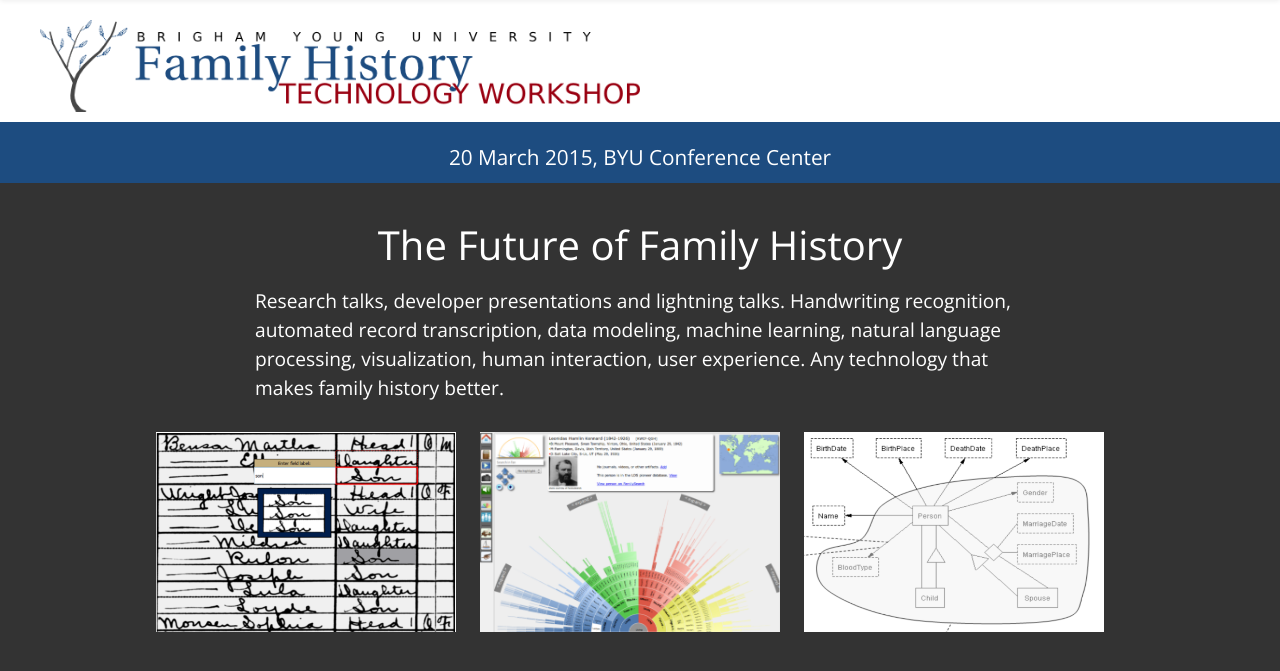
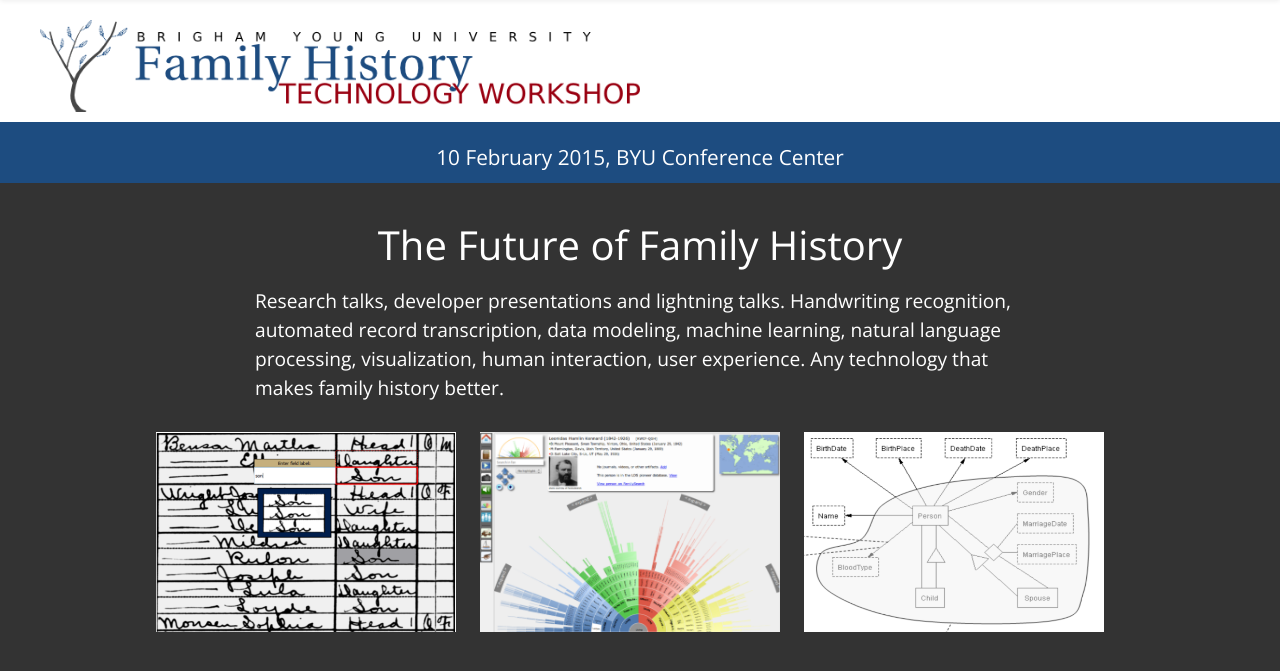
Before and after one commit to byu-fht/fhtw-old, a Flask app: page / in a window 1280 px wide. Shown: the part 62-733 px from the top of the page. Run offline with Flask 2, Linux system fonts and the light colour scheme; some libraries are stand-ins or nearby versions.

Commit message:
Updated the date of the conference.

```diff
--- a/templates/call-for-papers.html
+++ b/templates/call-for-papers.html
@@ -105,7 +105,7 @@
 Daniel Zappala, BYU
 
 **Developer Chair**
-Doran Wilde, BYU
+Dallan Quass, BYU
 
 **Program Committee**
 Sue Dintelman, Pleiades Software
--- a/templates/index.html
+++ b/templates/index.html
@@ -11,7 +11,7 @@
 <div class="date-banner">
   <div class="container-fluid">
     <div class="row">
-      <h1>20 March 2015, BYU Conference Center</h1>
+      <h1>10 February 2015, BYU Conference Center</h1>
     </div>
   </div>
 </div>
```
